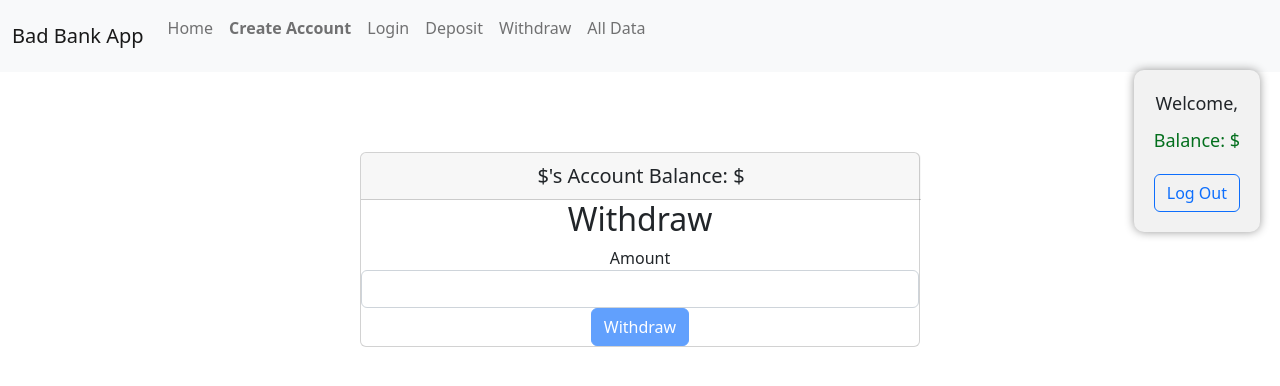
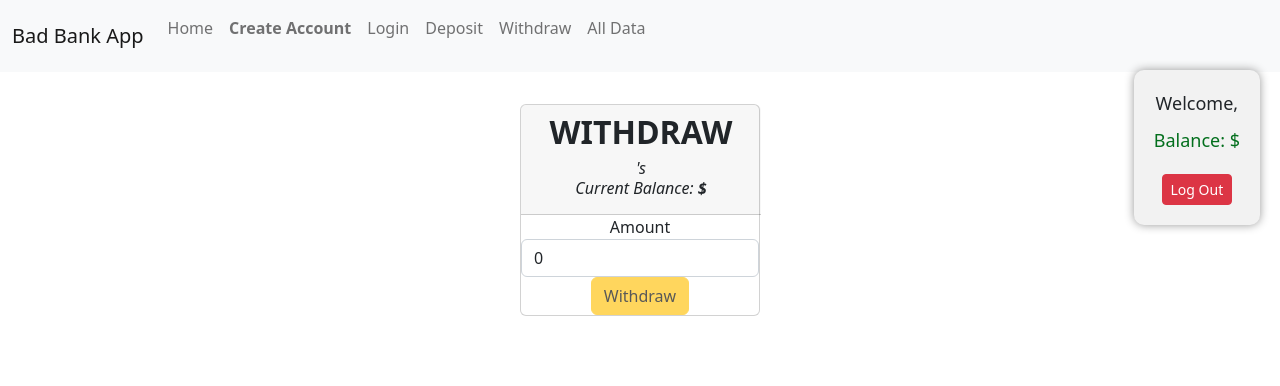
Before and after one commit to s1nghularity/bb-rebuild, a React (Create React App) app in the folder client/: page /withdraw in a window 1280 px wide. Shown: the top 386 px of the page. Built offline with nearby package versions, Linux system fonts and the light colour scheme; no server answers.

Commit message:
final push/version before rebuilding for cloud deployment
FINAL REBUILD BEFORE CLOUD DEPLOYMENT

ToFIX - site/userbadge updates when deposit/withdrawal succesfully occurs.

```diff
--- a/client/src/App.js
+++ b/client/src/App.js
@@ -18,7 +18,7 @@ export default function App() {
     <div className="App">
     <Router>
       <UserProvider>
-        <NavBar />
+        <NavBar  />
 
           <Routes>
             <Route path = "/*"        index element = { <Home /> }          />
--- a/client/src/alldata.js
+++ b/client/src/alldata.js
@@ -21,14 +21,11 @@ function AllData() {
 
           <Card key={index} className='alldatacard' style={{ width: auto }}>
             <CardHeader style={{ width: auto }}>
-              {user.id} {user.name}
+              {user.name} <br/> <h6>{user.email}</h6>
             </CardHeader>
-            <CardBody>
-              Email: {user.email}
-              <br />
-              <br />
+            <CardBody className='cardbodydata'>
               <h6><i>Current Balance:<h4>${user.balance}</h4></i></h6>
-              <br />
+            </CardBody>
               <CardFooter className='card-footer'>
                 Transactions:
                 {user.transactionHistory ? (
@@ -41,7 +38,7 @@ function AllData() {
                   <div>No transaction history found</div>
                 )}
               </CardFooter>
-            </CardBody>
+
           </Card>
 
       ))}
--- a/client/src/bankform.js
+++ b/client/src/bankform.js
@@ -2,6 +2,7 @@ import React from "react";
 import {
   Card,
   CardBody,
+  CardHeader,
   CardTitle,
   CardSubtitle,
   Button,
@@ -112,20 +113,16 @@ function BankForm({ bgcolor, label, handle, successButton }) {
   }
   return (
     <div>
-      <Card
-        style={{
-          width: "28rem",
-        }}
-      >
+      <Card style={{ width: '18rem', margin: 'auto', marginTop: '2rem' }}>
         <CardBody>
-          <CardTitle tag="h5">{label}</CardTitle>
-          {show ? (
+          <CardHeader style={{ width: 'auto', background: 'rebeccapurple' }}>
+          <CardTitle tag="h5" style={{width: 'auto', color:'white'}}><b>Create Account</b></CardTitle>
+          </CardHeader>
             <CardSubtitle className="mb-2 text-muted" tag="h6">
+              <br/>
               Please fill out the form below
             </CardSubtitle>
-          ) : (
-            <> </>
-          )}
+
           {show ? (
             <form>
 
--- a/client/src/deposit.js
+++ b/client/src/deposit.js
@@ -5,9 +5,9 @@ import { Card, CardHeader } from 'reactstrap';
 import axios from 'axios';
 
 function Deposit() {
-  const { userData } = useUserData();
+  const { refetch, userData } = useUserData();
   const { user } = useUserContext(UserContext);
-  const [amount, setAmount] = useState();
+  const [amount, setAmount] = useState(0);
   const [error, setError] = useState(false);
   const [success, setSuccess] = useState(false);
 
@@ -44,7 +44,7 @@ function Deposit() {
       .then(async (res) => {
         console.log(res.data);
         setSuccess('Deposit successful');
-        await userData.refetch();
+        await userData.refetch(userData.balance);
       })
       .catch((err) => console.error(err));
   };
@@ -54,11 +54,12 @@ function Deposit() {
 
   return (
     <UserContext.Provider value={{ user }}>
-      <Card style={{ width: '35rem', margin: 'auto', marginTop: '5rem' }}>
-        <CardHeader style={{ width: '35rem' }}>
-          ${userData.name}'s Account Balance: ${userData.balance}
+      <Card style={{ width: '15rem', margin: 'auto', marginTop: '2rem' }}>
+        <CardHeader style={{ width: '15rem' }}>
+          <h2> <b> DEPOSIT </b></h2>
+          <h6 style={{ textAlign: 'center' }}><i> {userData.name}'s <br/>Current Balance: <b> ${userData.balance}</b></i></h6>
         </CardHeader>
-        <h2 style={{ textAlign: 'center' }}>Deposit</h2>
+
         <form onSubmit={handleSubmit}>
           <div className='form-group'>
             <label>Amount</label>
@@ -73,7 +74,7 @@ function Deposit() {
             {success && <div className='alert alert-success'>{success}</div>}
           </div>
 
-          <button disabled={!amount} type='submit' className='btn btn-primary'>
+          <button disabled={!amount} type='submit' className='btn btn-success'>
             Deposit
           </button>
         </form>
--- a/client/src/home.js
+++ b/client/src/home.js
@@ -1,9 +1,18 @@
 import {Card, CardBody, CardTitle, CardSubtitle, CardText, CardFooter} from 'reactstrap'
-import React from 'react'
+import React, {useState} from 'react'
 import bank from './bank.png'
+import { Button, Modal, ModalHeader, ModalBody, ModalFooter } from 'reactstrap';
+import { Link } from 'react-router-dom';
 
-export default function Home(){
+
+export default function Home(props){
+  const [modal, setModal] = useState(false);
+
+  const toggle = () => setModal(!modal);
+
   return (
+<div style={{ display: 'flex', alignItems: 'center', justifyContent: 'center', height: '100%' }}>
+
     <Card style={{backgroundColor: 'rebeccapurple', color: 'whitesmoke', width: "18rem",}}>
     <img alt="Bank Company Logo" src={bank} />
     <CardBody>
@@ -17,7 +26,32 @@ export default function Home(){
     </CardBody>
 
     </Card>
+
+    <Button color="info" size ='sm' outline onClick={toggle} style={{ marginLeft: '20px' }}>
+            Learn More
+    </Button>
+    <Modal isOpen={modal} toggle={toggle} {...props}>
+      <ModalHeader toggle={toggle}>Capstone Project</ModalHeader>
+      <ModalBody>
+        This is a capstone project for a Full Stack Web Development course at the Massachusetts Institute of Technology. It uses React, Node.js, Express, and MongoDB. The project is a mock bank website that allows users to create an account, login, deposit, and withdraw money. The project also includes an unprotected mock admin page that allows anyone to view all users and their balances.
+      </ModalBody>
+      <ModalFooter>
+        <Button  tag={Link}
+                      to="/createaccount"color="primary" onClick={toggle}>
+          Create Account
+        </Button>{' '}
+        <Button color="secondary" onClick={toggle}>
+          Close
+        </Button>
+      </ModalFooter>
+    </Modal>
+
+
+
+
+
+</div>
+
+
   );
 }
-
-//How do I set the UserBadge to show on Home page if logged in?
--- a/client/src/index.css
+++ b/client/src/index.css
@@ -17,23 +17,39 @@ code {
 .alldatacard {
   width: 30rem;
   height: 100%;
-  background-color: #F2F2F2;
+  background-color: forestgreen;
+  color: cream;
   padding: 16px;
   border-radius: 8px;
   box-shadow: 0 4px 6px rgba(0, 0, 0, 0.1);
   text-align: center;
-  color: #333;
+
 }
+
+.card-container {
+  display: grid;
+  grid-template-columns: repeat(3, 1fr);
+  grid-gap: 16px;
+}
+
+
 
 .card-header {
   font-size: 20px;
   margin: 0 0 16px 0;
-  background-color: #89e39e;
 }
 
 .card-body {
   font-size: 14px;
   margin: 2px 0 1px 0;
+
+}
+
+.cardbodydata {
+  font-size: 14px;
+  margin: 2px 0 1px 0;
+  background-color: rgb(110, 249, 110);
+  color: wheat;
 
 }
 
@@ -65,6 +81,10 @@ code {
   z-index: 1;
 }
 
+.welcome-message {
+  font-size: 18px;
+  margin-bottom: 10px;
+}
 .balance {
   font-size: 18px;
   margin-bottom: 10px;
@@ -84,17 +104,10 @@ code {
 }
 
 .logout-btn:hover {
-  background-color: #0069d9;
+  background-color: #00d95e;
 }
 
 
-
-
-
-.welcome-message {
-  font-size: 18px;
-  margin-bottom: 10px;
-}
 
 
 
@@ -150,13 +163,6 @@ code {
   left: -4px;
 }
 
-.card-container {
-  display: grid;
-  grid-template-columns: repeat(3, 1fr);
-  grid-gap: 16px;
-}
-
-
 .animated-title {
   animation: titleAnimation 3s linear infinite;
   width: auto;
--- a/client/src/login.js
+++ b/client/src/login.js
@@ -1,5 +1,5 @@
 import React, { useState } from 'react';
-import { Card, CardBody, CardTitle, CardSubtitle, Button } from 'reactstrap';
+import { Card, CardHeader, CardBody, CardTitle, CardSubtitle, Button } from 'reactstrap';
 const Login = () => {
   const [state, setState] = useState({
     email: '',
@@ -39,11 +39,12 @@ const Login = () => {
   return (
     <div>
 
-    <Card className='alldatacard'>
-
+<Card style={{ width: '15rem', margin: 'auto', marginTop: '2rem' }}>
 
     <form onSubmit={handleSubmit}>
+    <CardHeader style={{ width: '15rem' }}>
       <h3 className='animated-title'>Sign In</h3>
+    </CardHeader>
       <div>
         <label>Email address</label>
         <input
@@ -74,11 +75,11 @@ const Login = () => {
         />
       </div>
 
-      <div className='d-grid'>
+
         <button type='submit' className='btn btn-primary' >
           Submit
         </button>
-      </div>
+
       <p className='forgot-password text-right'>
         <a href='/createaccount'>Sign Up</a>
       </p>
--- a/client/src/navbar.js
+++ b/client/src/navbar.js
@@ -1,15 +1,16 @@
 import * as React from 'react';
+import { useState } from 'react';
+
 import {
+Collapse,
+NavLink,
+Nav,
+NavItem,
 Navbar,
 NavbarBrand,
-Collapse,
-NavLink,
-NavItem,
-Nav,
 NavbarToggler,
 } from 'reactstrap';
 import { Link } from 'react-router-dom';
-import { useState } from 'react';
 import Tooltip from '@mui/material/Tooltip';
 import UserBadge from './userbadge';
 
@@ -19,7 +20,7 @@ const toggle = () => setIsOpen(!isOpen);
 
     return (
     <div>
-        <Navbar color='light' light expand='lg' className='nav nav-pills'>
+        <Navbar color='light' light expand='lg'>
 
         <NavbarBrand tag={Link} to='/' className='navBarItem'>
             Bad Bank App
@@ -27,7 +28,7 @@ const toggle = () => setIsOpen(!isOpen);
 
         <NavbarToggler onClick={toggle} />
         <Collapse isOpen={isOpen} navbar>
-            <Nav className='mr-auto' navbar>
+            <Nav className='mr-auto' navbar pills >
             <NavItem>
                 <NavLink tag={Link} to='/'>
                 Home
--- a/client/src/userbadge.js
+++ b/client/src/userbadge.js
@@ -1,10 +1,20 @@
-import React, { useContext } from 'react';
+import React, { useContext, useEffect } from 'react';
 import { UserContext } from './context';
 import useUserData from './useUserData';
+import { Button } from 'reactstrap';
 
 export default function UserBadge() {
   const { userData, logOut } = useUserData();
-  const { user } = useContext(UserContext);
+  const { user, setUser } = useContext(UserContext);
+
+  useEffect(() => {
+    if (user) {
+      setUser({
+        ...user,
+        balance: userData.balance
+      });
+    }
+  }, [userData.balance]);
 
   if (!user) {
     return null;
@@ -18,9 +28,9 @@ export default function UserBadge() {
       <p className='balance'>
         Balance: $<strong>{userData.balance}</strong>
       </p>
-      <button className='btn btn-outline-primary logout-btn' onClick={logOut}>
+      <Button size = "sm" className='btn btn-danger logout-btn' onClick={logOut}>
         Log Out
-      </button>
+      </Button>
     </div>
   );
 }
--- a/client/src/withdraw.js
+++ b/client/src/withdraw.js
@@ -5,9 +5,9 @@ import { Card, CardHeader } from 'reactstrap';
 import axios from 'axios';
 
 function Withdraw() {
-  const { userData } = useUserData();
+  const { refetch, userData } = useUserData();
   const { user } = useUserContext(UserContext);
-  const [amount, setAmount] = useState();
+  const [amount, setAmount] = useState(0);
   const [error, setError] = useState(false);
   const [success, setSuccess] = useState(false);
 
@@ -56,11 +56,11 @@ function Withdraw() {
 
   return (
     <UserContext.Provider value={{ user }}>
-      <Card style={{ width: '35rem', margin: 'auto', marginTop: '5rem' }}>
-        <CardHeader style={{ width: '35rem' }}>
-          ${userData.name}'s Account Balance: ${userData.balance}
+      <Card style={{ width: '15rem', margin: 'auto', marginTop: '2rem' }}>
+        <CardHeader style={{ width: '15rem' }}>
+          <h2> <b> WITHDRAW </b></h2>
+          <h6 style={{ textAlign: 'center' }}><i> {userData.name}'s <br/>Current Balance: <b> ${userData.balance}</b></i></h6>
         </CardHeader>
-        <h2 style={{ textAlign: 'center' }}>Withdraw</h2>
         <form onSubmit={handleSubmit}>
           <div className='form-group'>
             <label>Amount</label>
@@ -72,12 +72,13 @@ function Withdraw() {
               onChange={handleChange}
             />
             {error && <div className='alert-danger'>{error}</div>}
-            {success && <div className='alert alert-success'>{success}</div>}
+            {success && <div className='alert alert-warning'>{success}</div>}
           </div>
 
-          <button disabled={!amount} type='submit' className='btn btn-primary'>
+          <button disabled={!amount} type='submit' className='btn btn-warning'>
             Withdraw
-          </button>
+          </button> <br/>
+
         </form>
       </Card>
     </UserContext.Provider>
```
